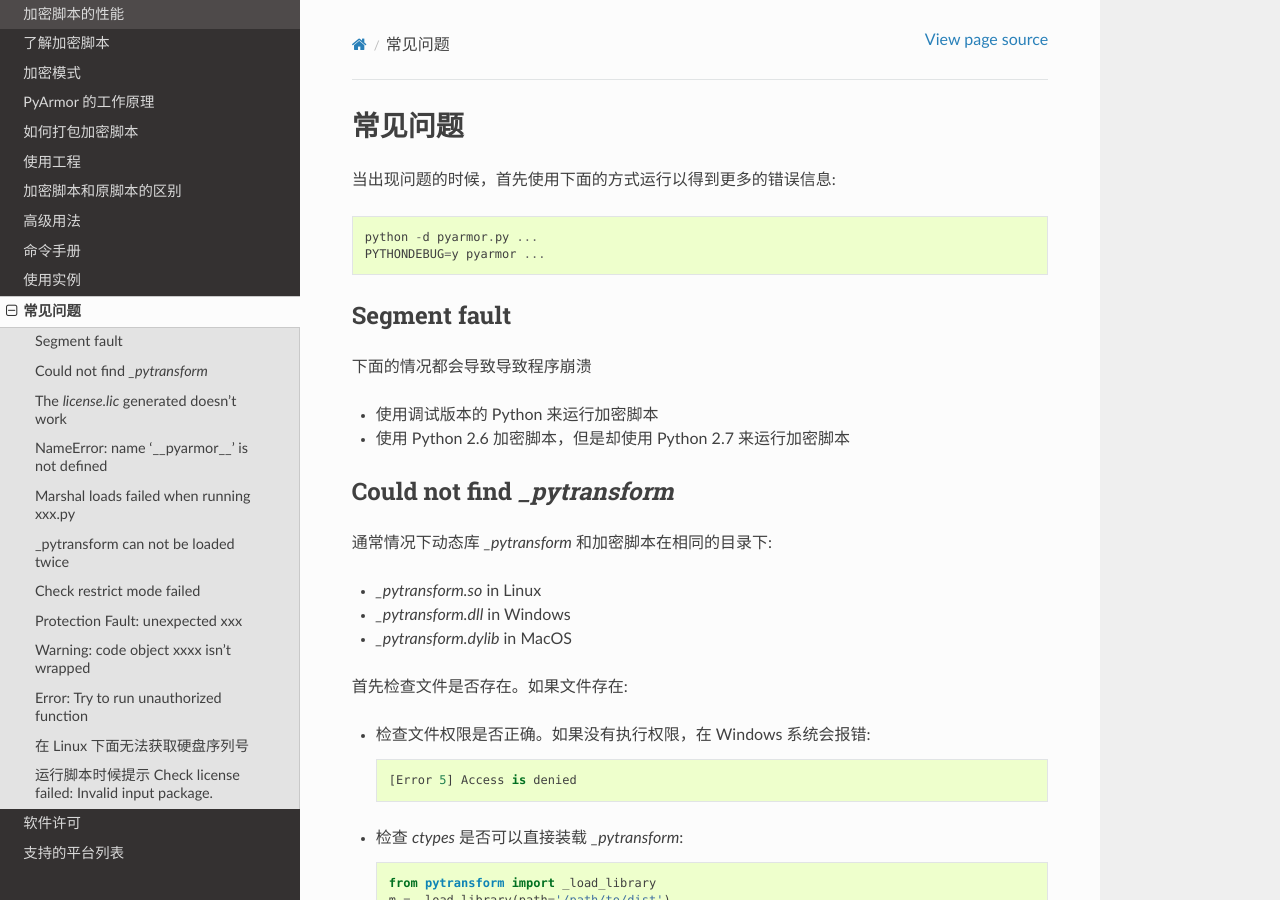
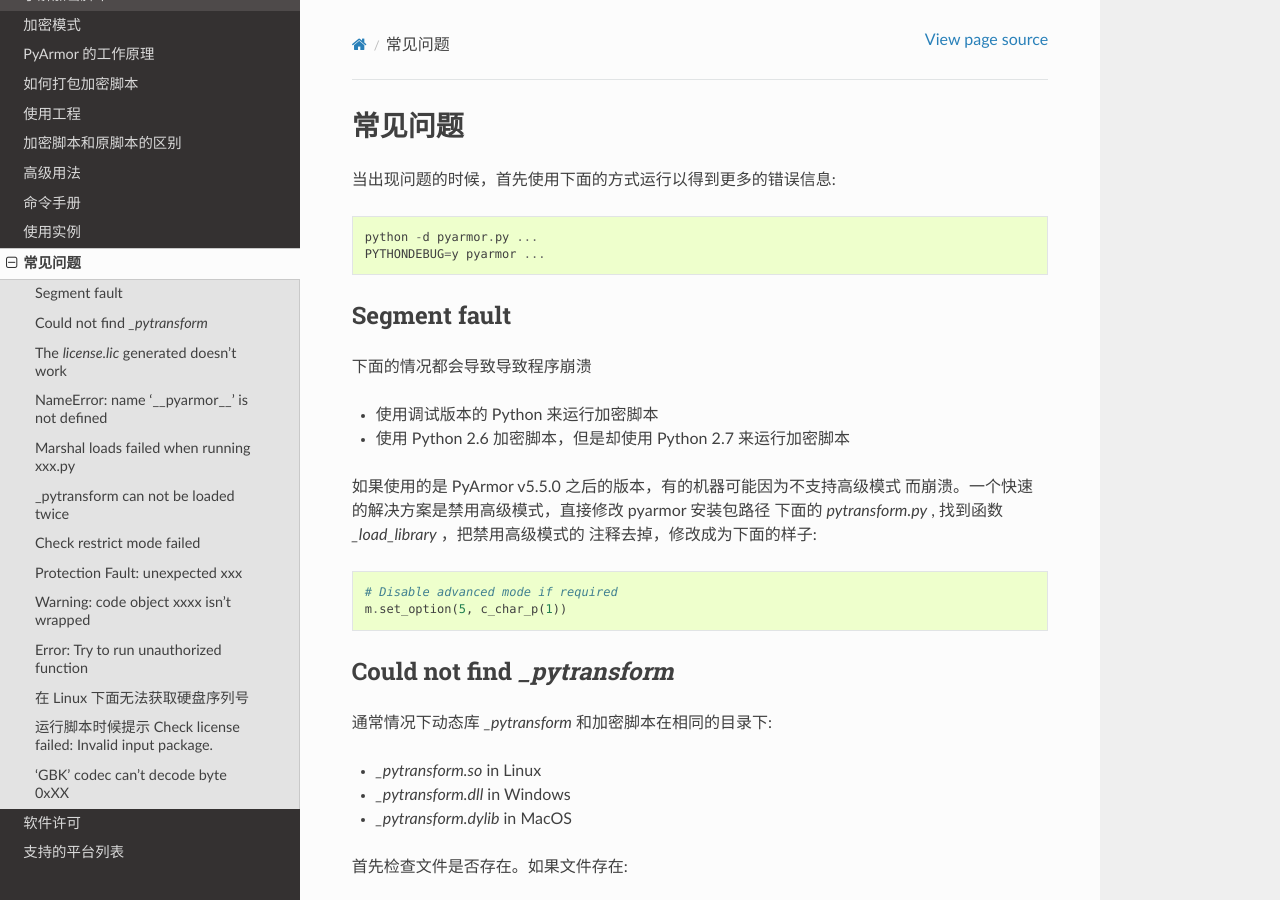
Before and after one commit to dashingsoft/pyarmor-docs-zh, a Sphinx documentation site: the page built from docs/questions.rst, in a window 1280 px wide and 900 px high. Built offline with Sphinx 7.4.7 and the Read the Docs theme 2.0.0, drawn with Linux system fonts in a browser that asks for light colours; some of the changed text lies outside the part shown.

Commit message:
Add new questions

```diff
--- a/docs/questions.rst
+++ b/docs/questions.rst
@@ -15,6 +15,15 @@
 
 * 使用调试版本的 Python 来运行加密脚本
 * 使用 Python 2.6 加密脚本，但是却使用 Python 2.7 来运行加密脚本
+
+如果使用的是 PyArmor v5.5.0 之后的版本，有的机器可能因为不支持高级模式
+而崩溃。一个快速的解决方案是禁用高级模式，直接修改 pyarmor 安装包路径
+下面的 `pytransform.py` , 找到函数 `_load_library` ，把禁用高级模式的
+注释去掉，修改成为下面的样子::
+
+    # Disable advanced mode if required
+    m.set_option(5, c_char_p(1))
+
 
 Could not find `_pytransform`
 -----------------------------
@@ -163,4 +172,13 @@
 如果当前目录下面存在任何一个文件，但是和加密脚本对应的运行时刻文件不匹
 配，就会报这个错误。
 
+'GBK' codec can't decode byte 0xXX
+----------------------------------
+
+在源代码的第一行指定字符编码，例如::
+
+    # -*- coding: utf-8 -*-
+
+关于源文件字符编码，请参考 https://docs.python.org/2.7/tutorial/interpreter.html#source-code-encoding
+
 .. include:: _common_definitions.txt
```
